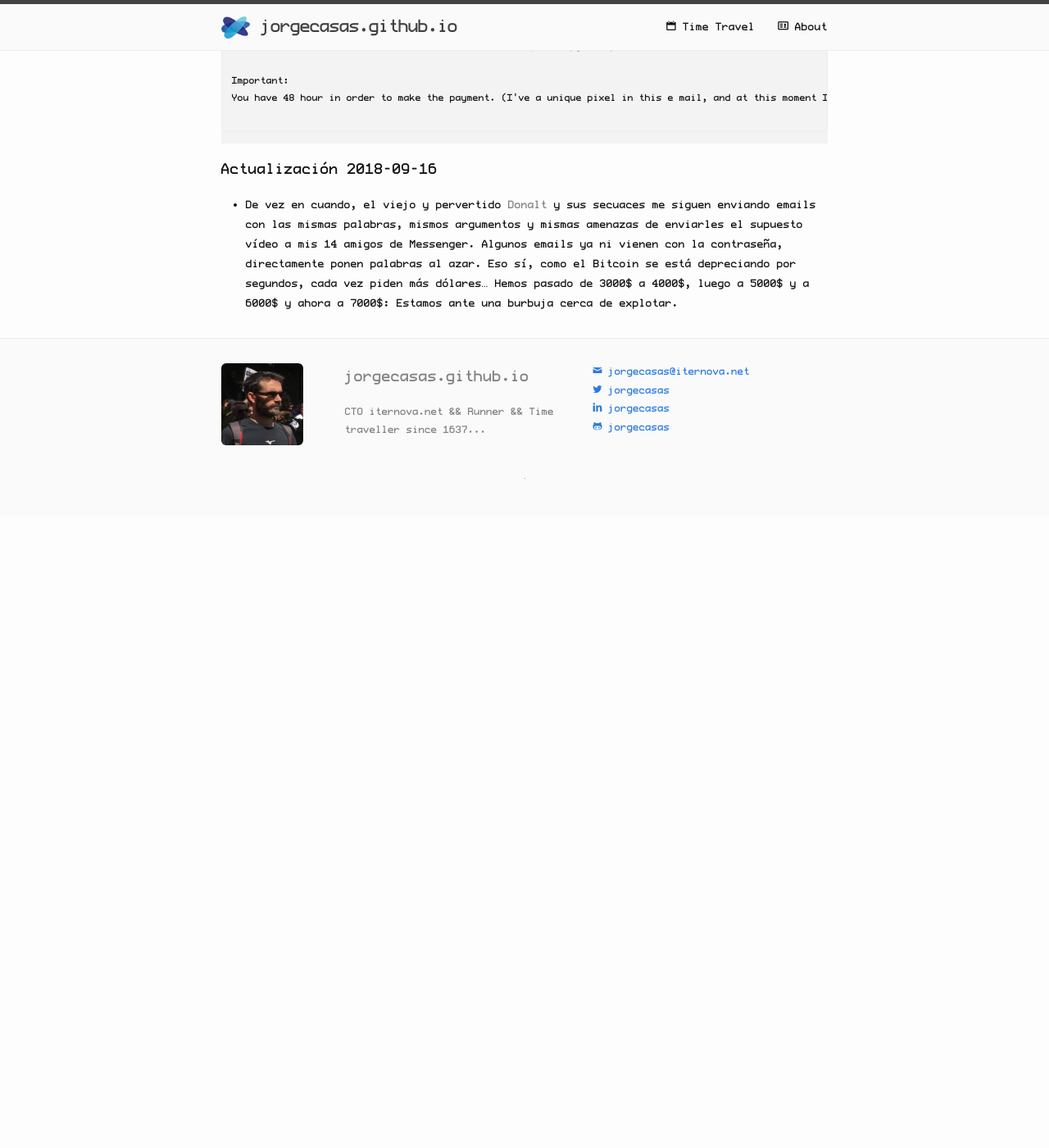
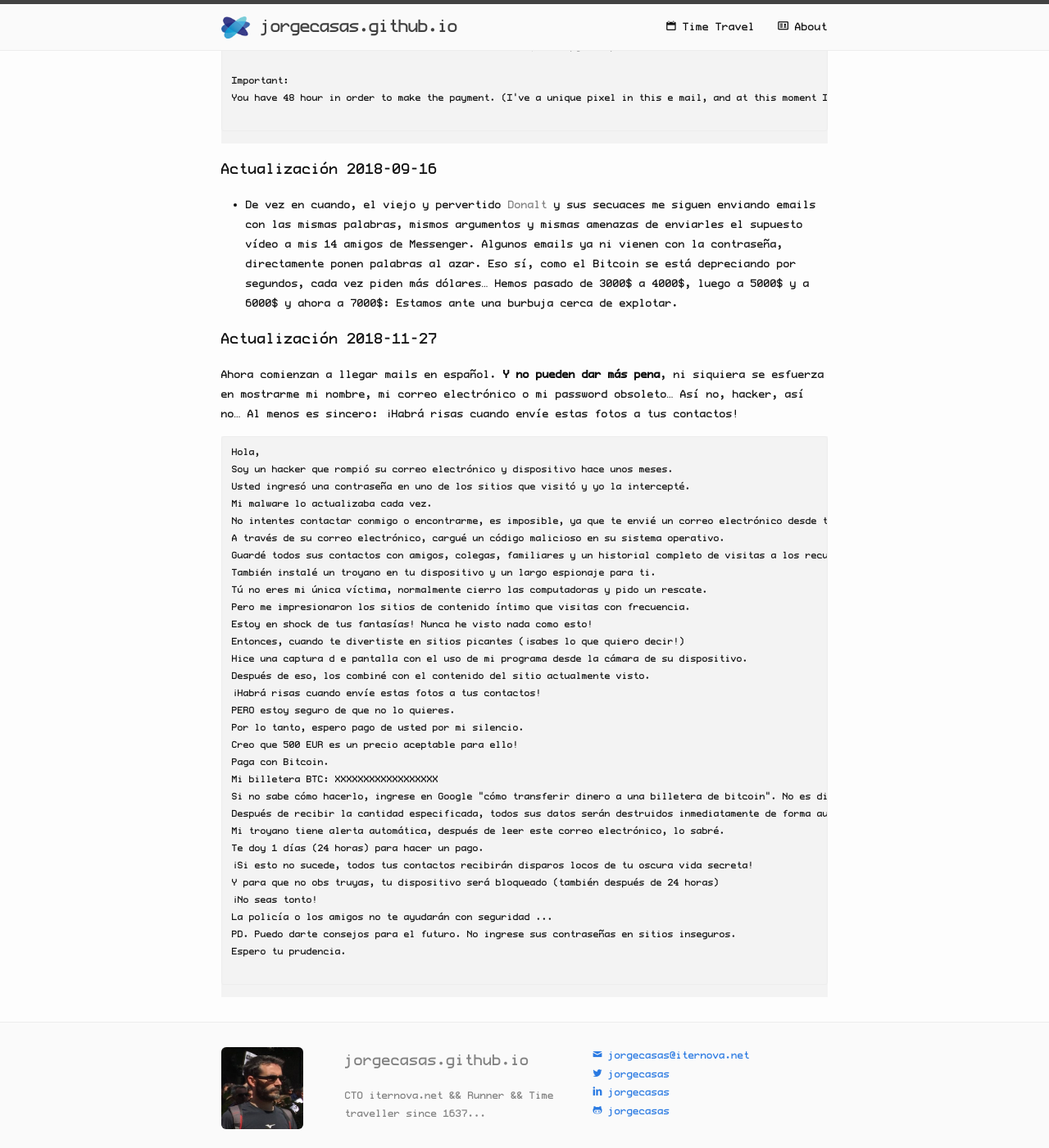
Before and after one commit to jorgecasas/jorgecasas.github.io, a Jekyll site: the page built from _posts/2018-07-11-scam-bitcon-and-sex-tapes.md, in a window 1280 px wide and 1400 px high, scrolled down 4832 px. Shown: the whole window at 82% size. Built offline with Jekyll 4.4.1, drawn with Linux system fonts in a browser that asks for light colours; comment, search, counter and statistics services are not loaded; before the commit the page ends 5462 px from its top, so only the background shows below that.

Commit message:
Updated scam, bitcoin and sex tapes

````diff
--- a/_posts/2018-07-11-scam-bitcon-and-sex-tapes.md
+++ b/_posts/2018-07-11-scam-bitcon-and-sex-tapes.md
@@ -142,3 +142,42 @@ You have 48 hour in order to make the payment. (I've a unique pixel in this e ma
 ## Actualización 2018-09-16
 
 * De vez en cuando, el viejo y pervertido _Donalt_ y sus secuaces me siguen enviando emails con las mismas palabras, mismos argumentos y mismas amenazas de enviarles el supuesto vídeo a mis 14 amigos de Messenger. Algunos emails ya ni vienen con la contraseña, directamente ponen palabras al azar. Eso sí, como el Bitcoin se está depreciando por segundos, cada vez piden más dólares... Hemos pasado de 3000$ a 4000$, luego a 5000$ y a 6000$ y ahora a 7000$: Estamos ante una burbuja cerca de explotar.
+
+## Actualización 2018-11-27
+
+Ahora comienzan a llegar mails en español. **Y no pueden dar más pena**, ni siquiera se esfuerza en mostrarme mi nombre, mi correo electrónico o mi password obsoleto... Así no, hacker, así no... Al menos es sincero: ¡Habrá risas cuando envíe estas fotos a tus contactos!
+
+
+```
+Hola,
+Soy un hacker que rompió su correo electrónico y dispositivo hace unos meses.
+Usted ingresó una contraseña en uno de los sitios que visitó y yo la intercepté.
+Mi malware lo actualizaba cada vez.
+No intentes contactar conmigo o encontrarme, es imposible, ya que te envié un correo electrónico desde tu cuenta.
+A través de su correo electrónico, cargué un código malicioso en su sistema operativo.
+Guardé todos sus contactos con amigos, colegas, familiares y un historial completo de visitas a los recursos de Internet.
+También instalé un troyano en tu dispositivo y un largo espionaje para ti.
+Tú no eres mi única víctima, normalmente cierro las computadoras y pido un rescate.
+Pero me impresionaron los sitios de contenido íntimo que visitas con frecuencia.
+Estoy en shock de tus fantasías! Nunca he visto nada como esto!
+Entonces, cuando te divertiste en sitios picantes (¡sabes lo que quiero decir!)
+Hice una captura d e pantalla con el uso de mi programa desde la cámara de su dispositivo.
+Después de eso, los combiné con el contenido del sitio actualmente visto.
+¡Habrá risas cuando envíe estas fotos a tus contactos!
+PERO estoy seguro de que no lo quieres.
+Por lo tanto, espero pago de usted por mi silencio.
+Creo que 500 EUR es un precio aceptable para ello!
+Paga con Bitcoin.
+Mi billetera BTC: XXXXXXXXXXXXXXXXXX
+Si no sabe cómo hacerlo, ingrese en Google "cómo transferir dinero a una billetera de bitcoin". No es difícil.
+Después de recibir la cantidad especificada, todos sus datos serán destruidos inmediatamente de forma automática. Mi virus también se eliminará de su sistema operativo.
+Mi troyano tiene alerta automática, después de leer este correo electrónico, lo sabré.
+Te doy 1 días (24 horas) para hacer un pago.
+¡Si esto no sucede, todos tus contactos recibirán disparos locos de tu oscura vida secreta!
+Y para que no obs truyas, tu dispositivo será bloqueado (también después de 24 horas)
+¡No seas tonto!
+La policía o los amigos no te ayudarán con seguridad ...
+PD. Puedo darte consejos para el futuro. No ingrese sus contraseñas en sitios inseguros.
+Espero tu prudencia.
+
+```
````
